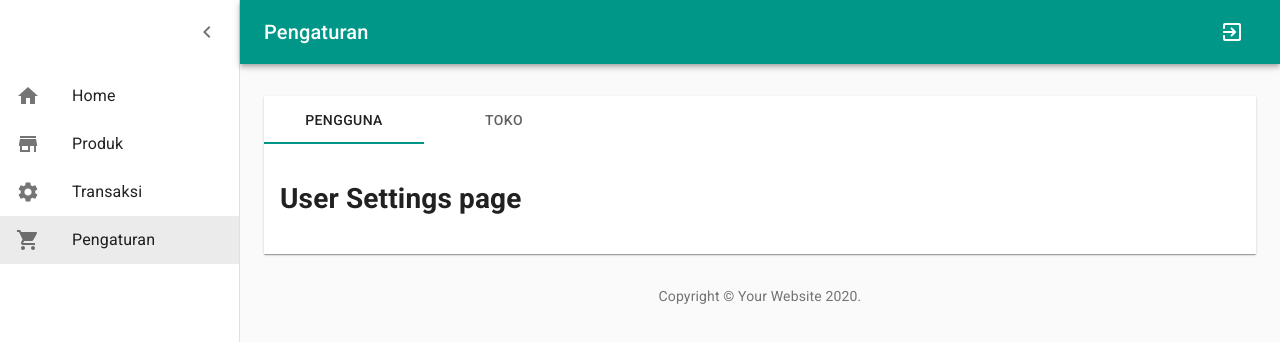
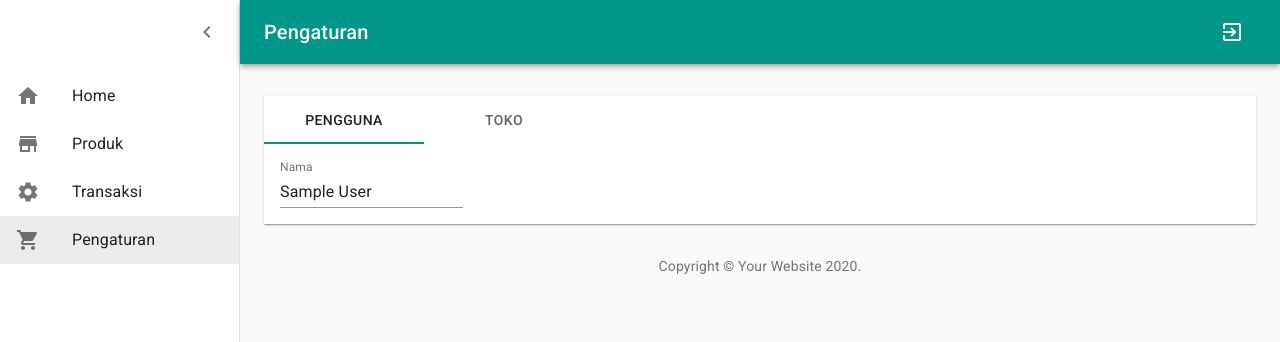
Before and after one commit to roniardev/aplikasi-penjualan, a React (Create React App) app: page /settings/user in a window 1280 px wide. Shown: the top 342 px of the page. Built offline with nearby package versions, Linux system fonts and the light colour scheme; no server answers; sample sign-in values are in the browser's storage.

Commit message:
Menambah fitur mengganti nama

```diff
--- a/src/pages/private/settings/user.js
+++ b/src/pages/private/settings/user.js
@@ -1,7 +1,40 @@
-import React from 'react';
+import React, { useRef, useState } from 'react';
+
+import TextField from '@material-ui/core/TextField';
+import {useFirebase} from '../../../components/FirebaseProvider';
+import { useSnackbar } from 'notistack';
 
 function UserSettings() {
-    return <h1>User Settings page</h1>
+    const {user} = useFirebase();
+    const displayNameRef = useRef();
+    const [isSubmitting, setSubmitting] = useState(false);
+    const [error, setError] = useState({
+        displayName:''
+    })
+    const {enqueueSnackbar} = useSnackbar();
+    const saveDisplayName = async e => {
+        const displayName = displayNameRef.current.value;
+        console.log(displayName);
+        if(!displayName) {
+            setError({
+                displayName: 'Nama Wajib Diisi'
+            })
+        }else if(displayName !== user.displayName){
+            setError({ displayName: ''})
+            setSubmitting(true);
+            await user.updateProfile({
+                displayName
+            });
+            setSubmitting(false);
+            enqueueSnackbar('Data pengguna berhasil diperbarui', {variant: 'success'})
+        }
+    }
+    return <>
+        <TextField id="displayName" name="displayName" label="Nama" inputProps={{
+            ref: displayNameRef,
+            onBlur: saveDisplayName
+        }} disabled={isSubmitting} defaultValue={user.displayName} helperText={error.displayName} error={error.displayName? true:false} />
+    </>
 };
 
 export default UserSettings;
```
